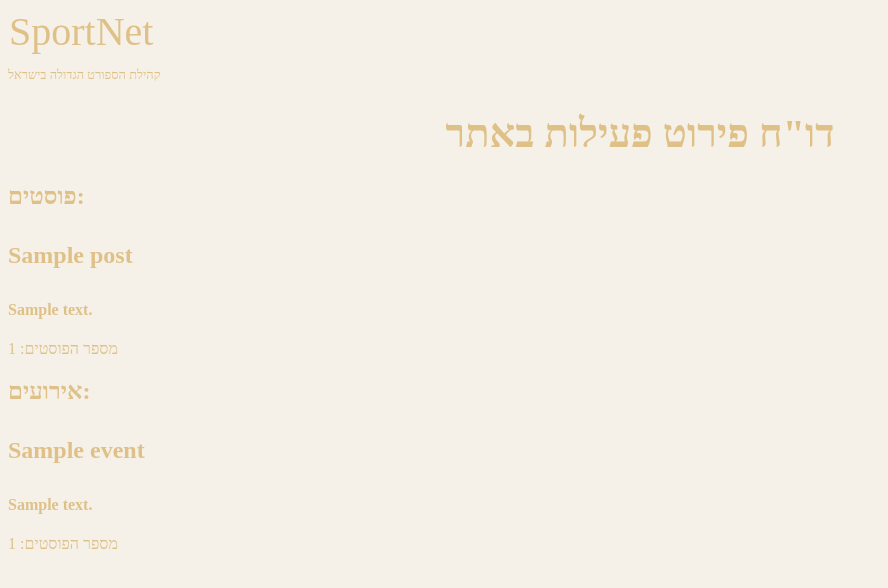
After one commit to oriyahazan/SportNet-Django-Project, a Django app: page /ActivityReport/ in a window 1280 px wide. The commit adds this page. Shown: the top 588 px of the page, without its empty margins (0-888 px from the left). Run offline with Django 3.2, Linux system fonts and the light colour scheme; tables that the repository leaves empty hold one stand-in row (values such as "Sample post"); some web fonts are replaced.

Commit message:
Site activity report

```diff
--- /dev/null
+++ b/blog/templates/blog/ActivityReport.html
@@ -0,0 +1,101 @@
+<!DOCTYPE html>
+<html lang="en" dir="ltr">
+  <head>
+    <meta charset="utf-8">
+    <title>SportNet</title>
+    <link rel="stylesheet" media="screen" href="https://fontlibrary.org//face/miri" type="text/css"/>
+    <link rel="stylesheet" media="screen" href="https://fontlibrary.org//face/great-vibes" type="text/css"/>
+    <style media="screen">
+    ul{
+      list-style-type: none;
+      margin: 0;
+      padding: 0;
+      border-color: rgb(191, 191, 191);
+      border-style: solid;
+      border-width: thin;
+    }
+
+    li{
+      float: right;
+    }
+
+    li a{
+      display: block;
+      color: white;
+      text-align: center;
+      padding: 14px 14px;
+      text-decoration: none;
+    }
+
+    li a:hover{
+      background: black;
+    }
+    .logo{
+      font-size: 0.8em;
+      color: #d6ad60b4;
+
+    }
+
+    #Name{
+      font-size: 2.5em;
+      font-family: 'GreatVibesRegular';
+      font-weight: normal;
+      font-style: normal;
+      margin: 1px 1px 1px 1px;
+    }
+    body{
+       background-color: #f5f1e8;
+       font-family: 'MiriMedium';
+       font-weight: normal;
+       font-style: normal;
+       color: #d6ad60b4;
+    }
+    h1{
+        text-align: center;
+        font-size: 2.5em;
+    }
+    .mission{
+        text-align: center;
+        border-color: black;
+        border-radius: 45%;
+        border-width: 5px;
+        border-style: solid;
+    }
+    #hed{
+        font-size: 1.5em;
+    }
+
+    </style>
+  </head>
+  <body>
+    <p class="logo" id="Name">SportNet</p>
+    <p class="logo">קהילת הספורט הגדולה בישראל</p>
+
+    <h1>דו"ח פירוט  פעילות באתר</h1>
+    <div class="post">
+
+      <h2>פוסטים:</h2>
+        {% for post in allPost %}
+            <div class="post">
+                <h4 id="hed">{{post.title}}<h4>
+                <p>{{post.content}}</p>
+            </div>
+        {% endfor %}
+
+      <p>מספר הפוסטים: {{ num_posts }}</p>
+
+        <h2>אירועים:</h2>
+        {% for event in allEvent %}
+            <div class="events">
+                <h4 id="hed">{{event.title}}<h4>
+                <p>{{event.content}}</p>
+            </div>
+
+      <p>מספר הפוסטים: {{ num_events }}</p>
+
+        {% endfor %}
+
+    </div>
+
+  </body>
+</html>
--- a/blog/templates/blog/AllDocAdm.html
+++ b/blog/templates/blog/AllDocAdm.html
@@ -77,6 +77,8 @@
         <a href="{% url 'blog-ComUserPage' %}">דוח פירוט חברי קהילה</a>
         <br>
         <a href="{% url 'blog-OrgUserPage' %}">דוח פירוט חברי אירגון</a>
+        <br>
+        <a href="{% url 'blog-ActivityReport' %}">דוח פירוט פעילות באתר</a>
 
     </ul>
 
--- a/blog/views.py
+++ b/blog/views.py
@@ -67,7 +67,10 @@ def login(request):
             print(full_name)
             print(password)
             if (mydata.role=='community'):
-                return render(request, 'blog/HomePageCommunity.html')
+                context= {
+                'posts' : Post.objects.filter(flag = '1').order_by('title')
+                }
+                return render(request, 'blog/HomePageCommunity.html',context)
             if (mydata.role=='organization'):
                 return render(request, 'blog/HomePageOrganization.html')
             if (mydata.role=='admin'):
@@ -139,3 +142,11 @@ def PostAuth(request):
     else:
         orguser = User.objects.filter(role = 'organization').order_by('full_name')
         return render(request , 'blog/OrgUserPage.html' ,{'orguser': orguser})
+
+
+def ActivityReport(request):
+    allPost =  Post.objects.all()
+    allEvent = Event.objects.all()
+    num_posts = Post.objects.count()
+    num_events = Event.objects.count()
+    return render(request , 'blog/ActivityReport.html' ,{'allPost': allPost , 'allEvent': allEvent , 'num_posts': num_posts , 'num_events':num_events})
--- a/sportnet_web/urls.py
+++ b/sportnet_web/urls.py
@@ -45,4 +45,5 @@ urlpatterns = [
     path('UserAuth/' , views.UserAuth , name='blog-UserAuth'),
     path('PostAuthorization/' , views.PostAuth , name='blog-PostAuth'),
     path('ComUserPage/' , views.ComUserPage , name='blog-ComUserPage'),
+    path('ActivityReport/' , views.ActivityReport , name='blog-ActivityReport'),
 ]
```
